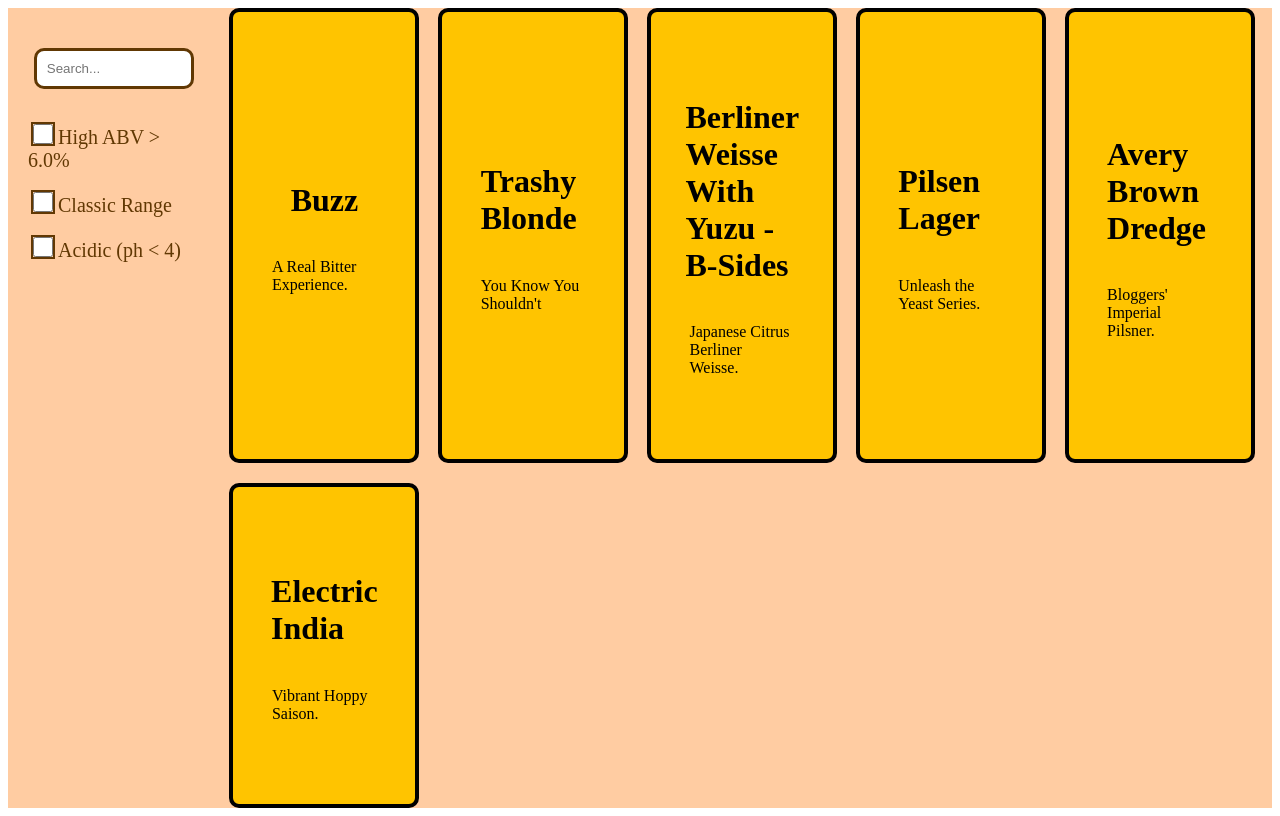
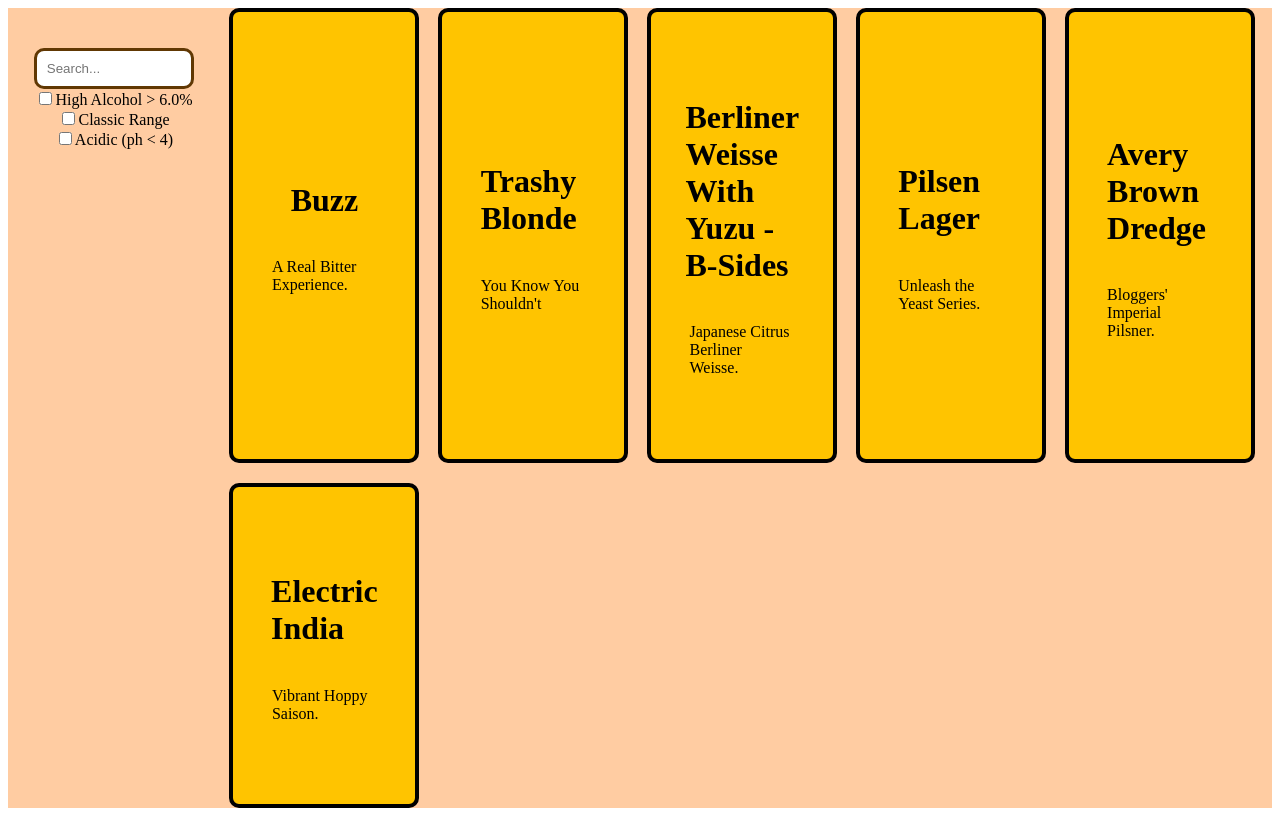
Before and after one commit to FaridahAbdulsalam/Punk-API-Project, a React (Vite) app: page / in a window 1280 px wide. Built offline with nearby package versions, Linux system fonts and the light colour scheme.

Commit message:
individual checkboxes work

```diff
--- a/src/App.tsx
+++ b/src/App.tsx
@@ -8,15 +8,19 @@ import { Beer } from "./types/types";
 const App = () => {
   const [beerData, setBeerData] = useState<Beer[]>([]);
   const [searchTerm, setSearchTeam] = useState<string>("");
-  const [selectedFilter, setSelectedFilter] = useState("");
+  const [isCheckedABV, setIsCheckedABV] = useState<boolean>(false)
+  const [isCheckedFirstBrewed, setIsCheckedFirstBrewed] = useState<boolean>(false)
+  const [isCheckedPH, setIsCheckedPH] = useState<boolean>(false)
+
+  // const [selectedFilter, setSelectedFilter] = useState("");
 
 
-  const getData = async () => {
-    const url = "http://localhost:3333/v2/beers?page=1&per_page=80";
-    const response = await fetch(url);
-    const data: Beer = await response.json();
-    // console.log(data);
-  }
+  // const getData = async () => {
+  //   const url = "http://localhost:3333/v2/beers?page=1&per_page=80";
+  //   const response = await fetch(url);
+  //   const data: Beer = await response.json();
+  //   // console.log(data);
+  // }
   // getData();
 
   const handleInput = (event: FormEvent<HTMLInputElement>) => {
@@ -26,15 +30,63 @@ const App = () => {
   };
 
   const handleFilter = (event: ChangeEvent<HTMLInputElement>) => {
-    const filterInput = event.currentTarget.value;
-    if(filterInput === selectedFilter){
-      return setSelectedFilter("");
-    }else{
-      return setSelectedFilter(filterInput);
+    const selectedFilter = event.currentTarget.value
+    const filterInput = event.currentTarget.checked;
+    console.log(selectedFilter);
+    if(selectedFilter === "abv"){
+      setIsCheckedABV(filterInput)
+    }else if(selectedFilter === "first_brewed"){
+      setIsCheckedFirstBrewed(filterInput)
+    }else if(selectedFilter === "ph"){
+      setIsCheckedPH(filterInput)
     }
   };
 
+
   const filteredBeers = beers
+  .filter((beer) => {
+    const date = beer.first_brewed.split("/")
+      const year = Number(date[1]);
+
+    if(isCheckedABV){
+      return beer.abv <=6;
+    }
+
+    if (isCheckedPH) {
+      return beer.ph >= 4;
+    }
+
+    if (isCheckedFirstBrewed) {
+      return year >= 2010
+    }
+
+    return true;
+  })
+  .filter((beer) => beer.name.toLowerCase().includes(searchTerm));
+
+
+
+
+  return (
+    <div className="display">
+      <Nav
+        searchTerm={searchTerm}
+        label="search"
+        handleInput={handleInput}
+        onChange={handleFilter}
+        isCheckedABV={isCheckedABV} isCheckedFirstBrewed={isCheckedFirstBrewed} isCheckedPH={isCheckedPH}
+        />
+      <CardList beers={filteredBeers} />
+    </div>
+  );
+};
+
+export default App;
+
+
+/*
+
+ const filteredBeers = beers
     .filter((beer) => {
       const date = beer.first_brewed.split("/")
       const year = Number(date[1]);
@@ -55,21 +107,4 @@ const App = () => {
 
       return false;
     })
-    .filter((beer) => beer.name.toLowerCase().includes(searchTerm));
-
-
-  return (
-    <div className="display">
-      <Nav
-        searchTerm={searchTerm}
-        label="search"
-        handleInput={handleInput}
-        handleFilter={handleFilter}
-        checked={selectedFilter}
-      />
-      <CardList beers={filteredBeers} />
-    </div>
-  );
-};
-
-export default App;
+    .filter((beer) => beer.name.toLowerCase().includes(searchTerm));*/
--- /dev/null
+++ b/src/Components/FilterItem/FilterItem.tsx
@@ -0,0 +1,28 @@
+import { ChangeEventHandler } from 'react'
+import "./FilterItem.scss"
+
+
+type FilterItemProps = {
+    val: string;
+    isChecked: boolean;
+    onChange: ChangeEventHandler<HTMLInputElement>;
+    label: string;
+}
+const FilterItem = ({val, isChecked, onChange, label}: FilterItemProps) => {
+  return (
+    <div>
+      <label htmlFor={label}>
+        <input
+        type='checkbox'
+        id={val}
+        value={val}
+        checked={isChecked}
+        onChange={onChange}
+        />
+        {label}
+      </label>
+    </div>
+  )
+}
+
+export default FilterItem
--- a/src/Components/FilterList/FilterList.tsx
+++ /dev/null
@@ -1,35 +0,0 @@
-import { ChangeEventHandler } from "react";
-import "./FilterList.scss";
-
-const filters = [
-  { id: 1, value: "abv", label: "High ABV > 6.0%" },
-  { id: 2, value: "first_brewed", label: "Classic Range" },
-  { id: 3, value: "ph", label: "Acidic (ph < 4)" },
-];
-
-type FilterListProps = {
-  handleFilter: ChangeEventHandler<HTMLInputElement>;
-  checked: string;
-};
-
-const FilterList = ({ handleFilter, checked }: FilterListProps) => {
-  return (
-    <div className="filter">
-      {filters.map((filter) => (
-        <label className="filter__label" key={filter.id}>
-          <input
-            className="filter__checkbox"
-            type="checkbox"
-            value={filter.value}
-            checked={checked === filter.value}
-            onChange={handleFilter}
-            />
-            <span className="filter__checkmark"></span>
-            {filter.label}
-        </label>
-      ))}
-    </div>
-  );
-};
-
-export default FilterList;
--- a/src/Components/Nav/Nav.tsx
+++ b/src/Components/Nav/Nav.tsx
@@ -1,22 +1,26 @@
 import { ChangeEventHandler, FormEventHandler } from "react";
 import "./Nav.scss";
 import SearchBox from "../SearchBox/SearchBox";
-import FilterList from "../FilterList/FilterList";
+import FilterItem from "../FilterItem/FilterItem";
 
 type SearchBoxProps = {
   label: string;
   searchTerm: string;
   handleInput: FormEventHandler<HTMLInputElement>;
-  handleFilter: ChangeEventHandler<HTMLInputElement>;
-  checked: string;
+  onChange: ChangeEventHandler<HTMLInputElement>;
+  isCheckedABV: boolean;
+  isCheckedFirstBrewed: boolean;
+  isCheckedPH: boolean;
 };
 
 const Nav = ({
   searchTerm,
   label,
   handleInput,
-  handleFilter,
-  checked,
+  onChange,
+  isCheckedABV,
+  isCheckedFirstBrewed,
+  isCheckedPH
 }: SearchBoxProps) => {
   return (
     <nav className="nav">
@@ -25,7 +29,9 @@ const Nav = ({
         searchTerm={searchTerm}
         handleInput={handleInput}
       />
-      <FilterList handleFilter={handleFilter} checked={checked} />
+      <FilterItem onChange={onChange} isChecked={isCheckedABV} val={"abv"} label={"High Alcohol > 6.0%"} />
+      <FilterItem onChange={onChange} isChecked={isCheckedFirstBrewed} val={"first_brewed"} label={"Classic Range"} />
+      <FilterItem onChange={onChange} isChecked={isCheckedPH} val={"ph"} label={"Acidic (ph < 4)"} />
     </nav>
   );
 };
```
Also changed, not shown: src/Components/FilterItem/FilterItem.scss (renamed from src/Components/FilterList/FilterList.scss).
